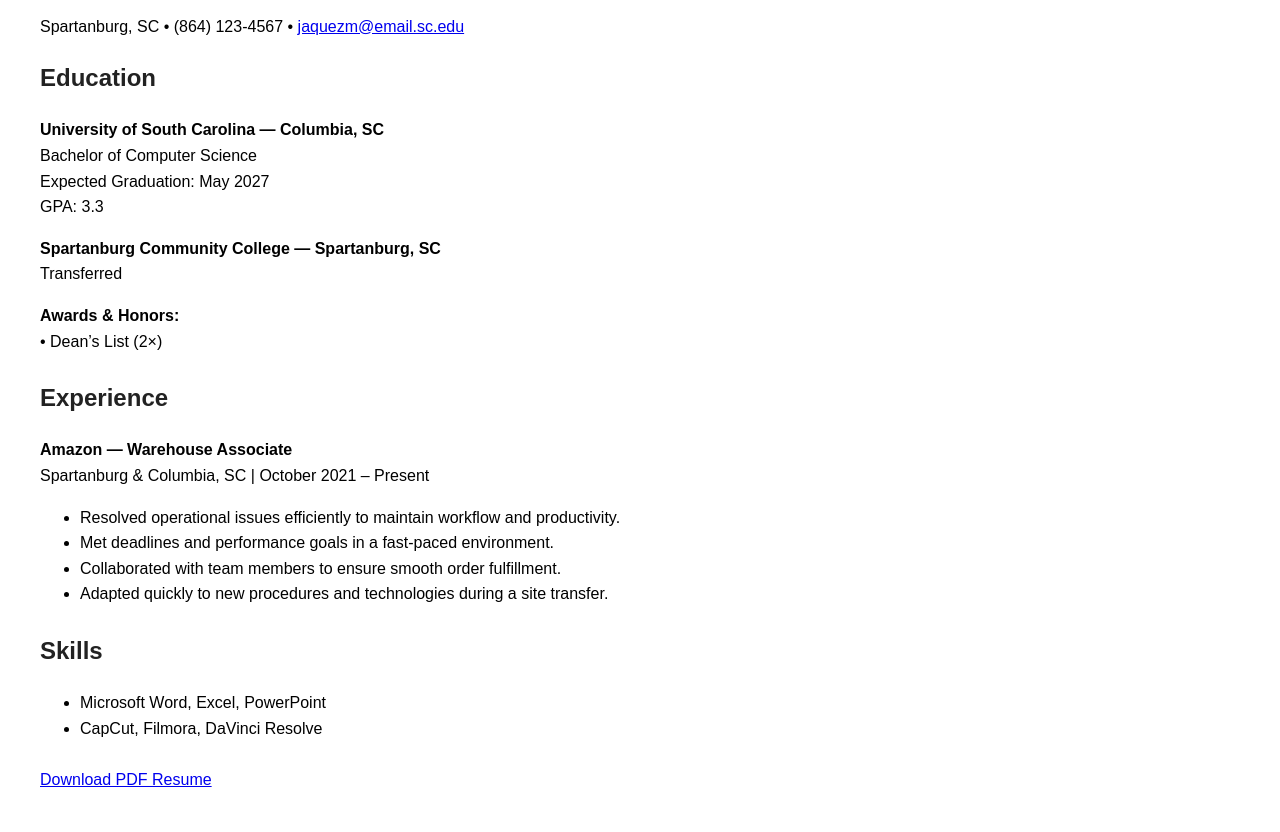
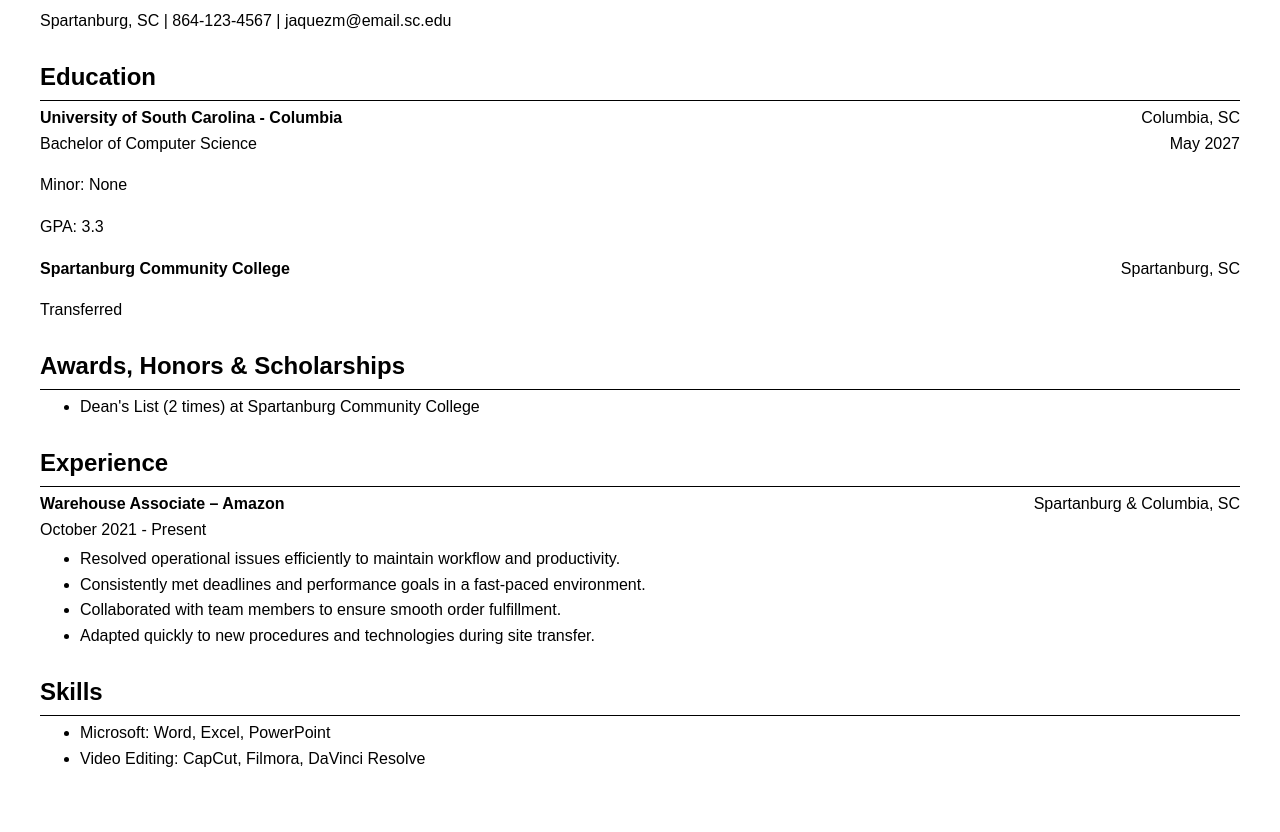
Before and after one commit to jaquezmilleredu-CS/jaquezmilleredu-CS.github.io, a plain HTML site: page resume.html in a window 1280 px wide. Shown: the part 99-931 px from the top of the page. After the commit the page ends 910 px from the top, so only its background shows below. Drawn offline with Linux system fonts and the light colour scheme.

Commit message:
made changes

```diff
--- a/resume.html
+++ b/resume.html
@@ -1,78 +1,106 @@
-<!--
-Resume HTML generated with AI assistance (ChatGPT) and edited by Jaquez Miller.
--->
-
 <!DOCTYPE html>
 <html lang="en">
 <head>
     <meta charset="UTF-8">
     <title>Resume - Jaquez Miller</title>
+    <meta name="viewport" content="width=device-width, initial-scale=1.0">
     <style>
-        body {
-            font-family: Arial, sans-serif;
+        body{
+            font-family: Arial, Helvetica, sans-serif;
             margin: 40px;
-            max-width: 800px;
             line-height: 1.6;
         }
-        h1, h2 {
-            color: #222;
+        h1, h2{
+            margin-bottom: 4px;
         }
-        .section {
-            margin-bottom: 25px;
+        h2{
+            margin-top: 24px;
+            border-bottom: 1px solid #000;
+            padding-bottom: 4px;
         }
-        ul {
-            margin-top: 5px;
+        .section{
+            margin-bottom: 16px;
+        }
+        .subheading{
+            font-weight: bold;
+        }
+        .right{
+            float: right;
+        }
+        .clearfix::after{
+            content: "";
+            display: block;
+            clear: both;
+        }
+        ul{
+            margin-top: 4px;
         }
     </style>
 </head>
-
 <body>
 
+    <!-- Header -->
     <h1>Jaquez Miller</h1>
-<p>Spartanburg, SC • (864) 123-4567 •
-<a href="mailto:jaquezm@email.sc.edu">jaquezm@email.sc.edu</a>
-</p>
+    <p>Spartanburg, SC | 864-123-4567 | jaquezm@email.sc.edu</p>
 
+    <!-- Education -->
     <div class="section">
         <h2>Education</h2>
 
-    <p><strong>University of South Carolina — Columbia, SC</strong><br>
-    Bachelor of Computer Science<br>
-    Expected Graduation: May 2027<br>
-    GPA: 3.3</p>
+        <div class="clearfix">
+            <span class="subheading">University of South Carolina - Columbia</span>
+            <span class="right">Columbia, SC</span>
+        </div>
+        <div class="clearfix">
+            <span>Bachelor of Computer Science</span>
+            <span class="right">May 2027</span>
+        </div>
+        <p>Minor: None</p>
+        <p>GPA: 3.3</p>
 
-    <p><strong>Spartanburg Community College — Spartanburg, SC</strong><br>
-    Transferred</p>
-
-    <p><strong>Awards & Honors:</strong><br>
-    • Dean’s List (2×)</p>
+        <div class="clearfix">
+            <span class="subheading">Spartanburg Community College</span>
+            <span class="right">Spartanburg, SC</span>
+        </div>
+        <p>Transferred</p>
     </div>
 
+    <!-- Awards -->
+    <div class="section">
+        <h2>Awards, Honors &amp; Scholarships</h2>
+        <ul>
+            <li>Dean's List (2 times) at Spartanburg Community College</li>
+        </ul>
+    </div>
+
+    <!-- Experience ai assistance -->
     <div class="section">
         <h2>Experience</h2>
 
-    <p><strong>Amazon — Warehouse Associate</strong><br>
-    Spartanburg & Columbia, SC | October 2021 – Present</p>
+        <div class="clearfix">
+            <span class="subheading">Warehouse Associate – Amazon</span>
+            <span class="right">Spartanburg & Columbia, SC</span>
+        </div>
+        <div class="clearfix">
+            <span>October 2021 - Present</span>
+        </div>
 
         <ul>
             <li>Resolved operational issues efficiently to maintain workflow and productivity.</li>
-        <li>Met deadlines and performance goals in a fast-paced environment.</li>
+            <li>Consistently met deadlines and performance goals in a fast-paced environment.</li>
             <li>Collaborated with team members to ensure smooth order fulfillment.</li>
-        <li>Adapted quickly to new procedures and technologies during a site transfer.</li>
+            <li>Adapted quickly to new procedures and technologies during site transfer.</li>
         </ul>
     </div>
 
+    <!-- Skills ai assitance -->
     <div class="section">
         <h2>Skills</h2>
         <ul>
-        <li>Microsoft Word, Excel, PowerPoint</li>
-        <li>CapCut, Filmora, DaVinci Resolve</li>
+            <li>Microsoft: Word, Excel, PowerPoint</li>
+            <li>Video Editing: CapCut, Filmora, DaVinci Resolve</li>
         </ul>
     </div>
 
-<p>
-    <a href="files/resume.pdf">Download PDF Resume</a>
-</p>
-
 </body>
 </html>
```
Also changed, not shown: index.html (+1 -1 lines). Lines whose indentation alone changed are shown as unchanged.
